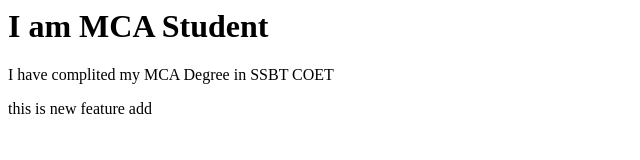
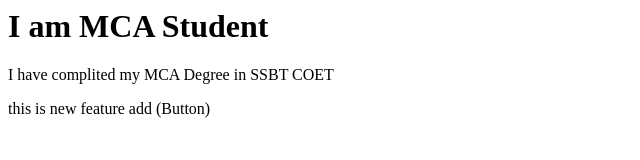
Before and after one commit to ingalems/LocalRepo, a plain HTML site: page index.html in a window 1280 px wide. Shown: the full height of the page, 0-640 px from the left. Drawn offline with Linux system fonts and the light colour scheme.

```diff
--- a/index.html
+++ b/index.html
@@ -1,3 +1,3 @@
 <h1>I am MCA Student</h1>
 <p>I have complited my MCA Degree in SSBT COET</p>
-<P>this is new feature add</P>
+<P>this is new feature add (Button)</P>
```
